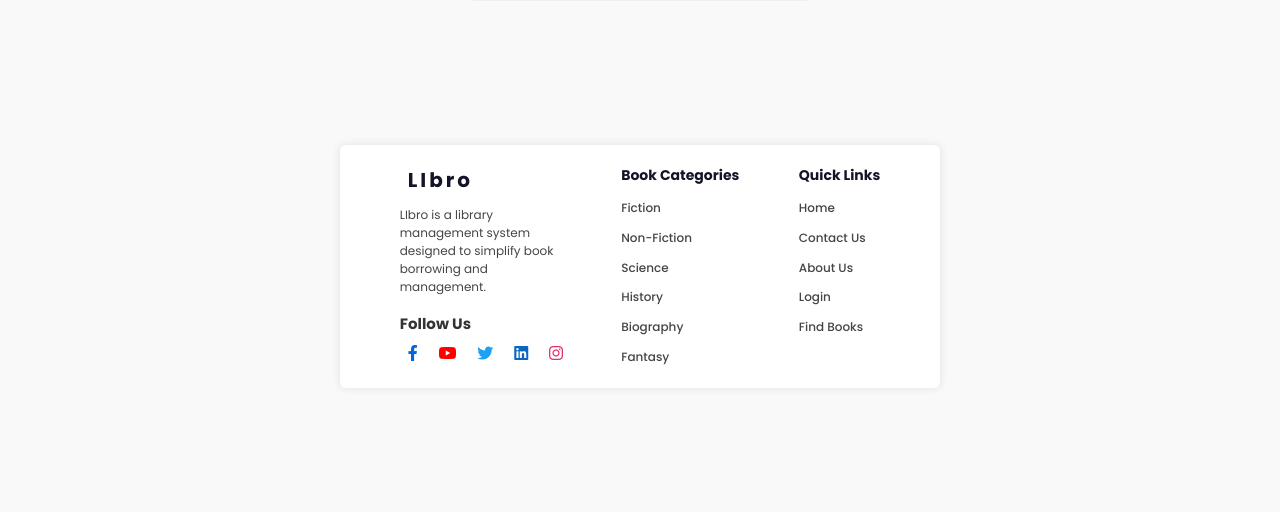
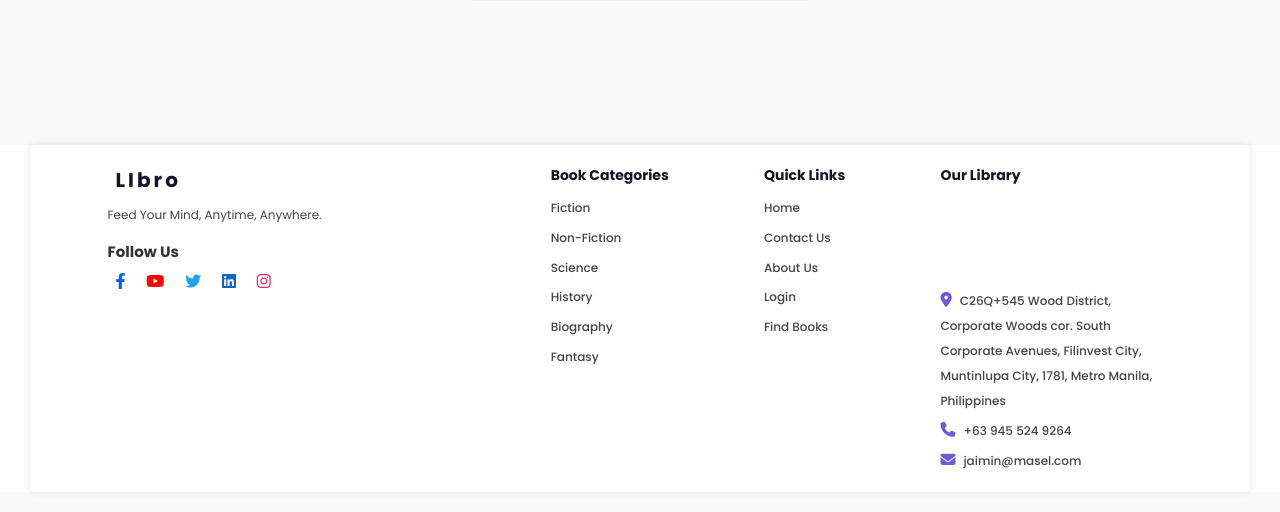
Before and after one commit to clstljr/LIBro, a PHP site: page /pages/registerPage.php in a window 1280 px wide. Shown: the part 1029-1541 px from the top of the page. Before the commit the page ends 1394 px from the top, so only its background shows below. Run offline with PHP 8.4, Linux system fonts and the light colour scheme; some libraries are stand-ins or nearby versions; grey boxes are pictures that could not be loaded.

Commit message:
Update footer content and styling on login and registration pages

```diff
--- a/pages/registerPage.php
+++ b/pages/registerPage.php
@@ -86,8 +86,8 @@
     </div>
   </section>
 
-  <footer>
-    <div class="container">
+  <footer style="width: 100vw; position: relative; left: 50%; right: 50%; margin-left: -50vw; margin-right: -50vw; background: #fff;">
+    <div class="container" style="max-width: 5000px; margin: 0 auto; width: 100%;">
       <div class="logo-description">
         <div class="logo">
           <div class="img">
@@ -98,7 +98,9 @@
           </div>
         </div>
         <div class="logo-body">
-          <p>LIbro is a library management system designed to simplify book borrowing and management.</p>
+          <p>
+            Feed Your Mind, Anytime, Anywhere.
+          </p>
         </div>
         <div class="social-links">
           <h4>Follow Us</h4>
@@ -132,6 +134,23 @@
           <li><a href="#book">Find Books</a></li>
         </ul>
       </div>
+      <div class="our-store list">
+        <h4>Our Library</h4>
+        <div class="map" style="margin-top: 1rem">
+          <iframe src="https://www.google.com/maps/embed?pb=!1m18!1m12!1m3!1d4810.766469366541!2d121.03795693070802!3d14.41434032224864!2m3!1f0!2f0!3f0!3m2!1i1024!2i768!4f13.1!3m3!1m2!1s0x3397d04c18edb14d%3A0xb5414d4cc0f9245!2sFEU%20Alabang!5e0!3m2!1sen!2sph!4v1748524901852!5m2!1sen!2sph" height="70" style="width: 100%; border: none; border-radius: 5px" allowfullscreen="" loading="lazy" referrerpolicy="no-referrer-when-downgrade"></iframe>
+        </div>
+        <ul>
+          <li>
+            <a href="#"><i class="fa-solid fa-location-dot"></i>C26Q+545 Wood District, Corporate Woods cor. South Corporate Avenues, Filinvest City, Muntinlupa City, 1781, Metro Manila, Philippines</a>
+          </li>
+          <li>
+            <a href="#"><i class="fa-solid fa-phone"></i>+63 945 524 9264</a>
+          </li>
+          <li>
+            <a href="#"><i class="fa-solid fa-envelope"></i>jaimin@masel.com</a>
+          </li>
+        </ul>
+      </div>
     </div>
   </footer>
 
```
Also changed, not shown: pages/loginPage.php (+2 -11 lines).
